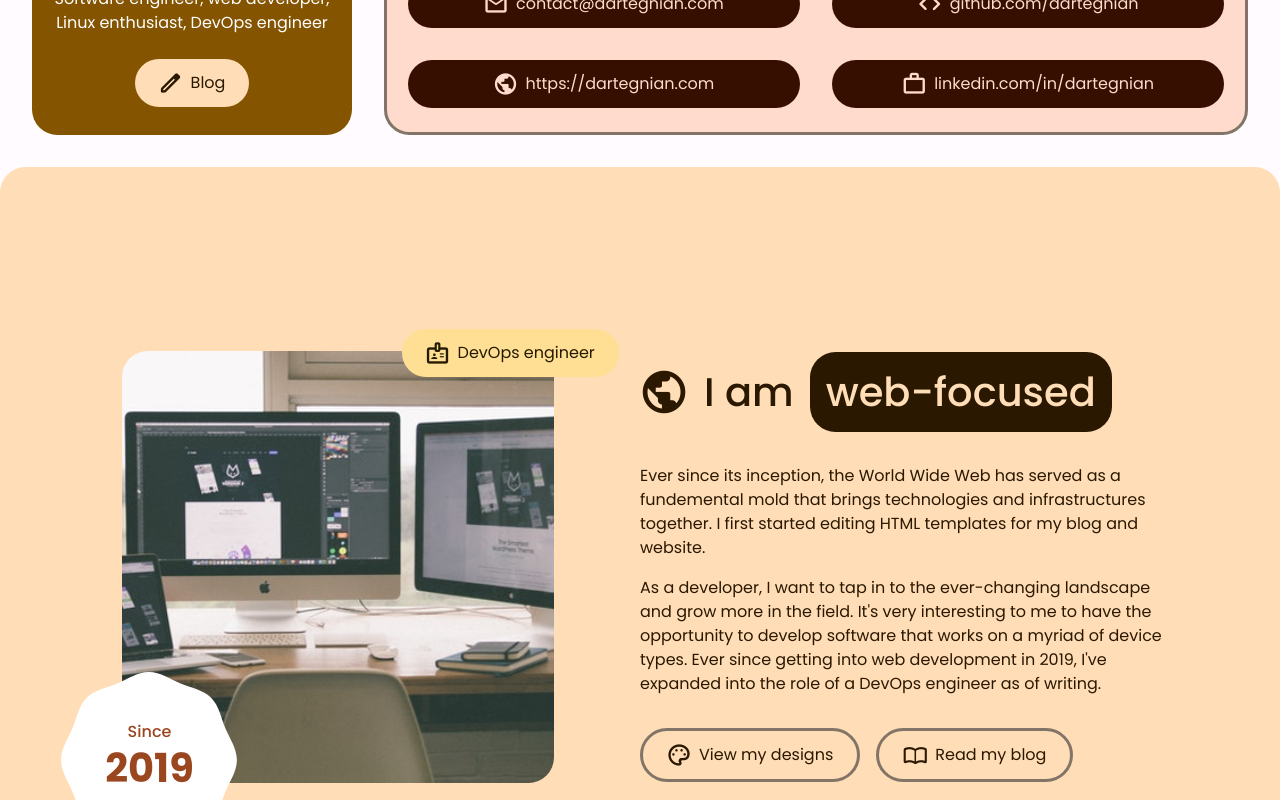
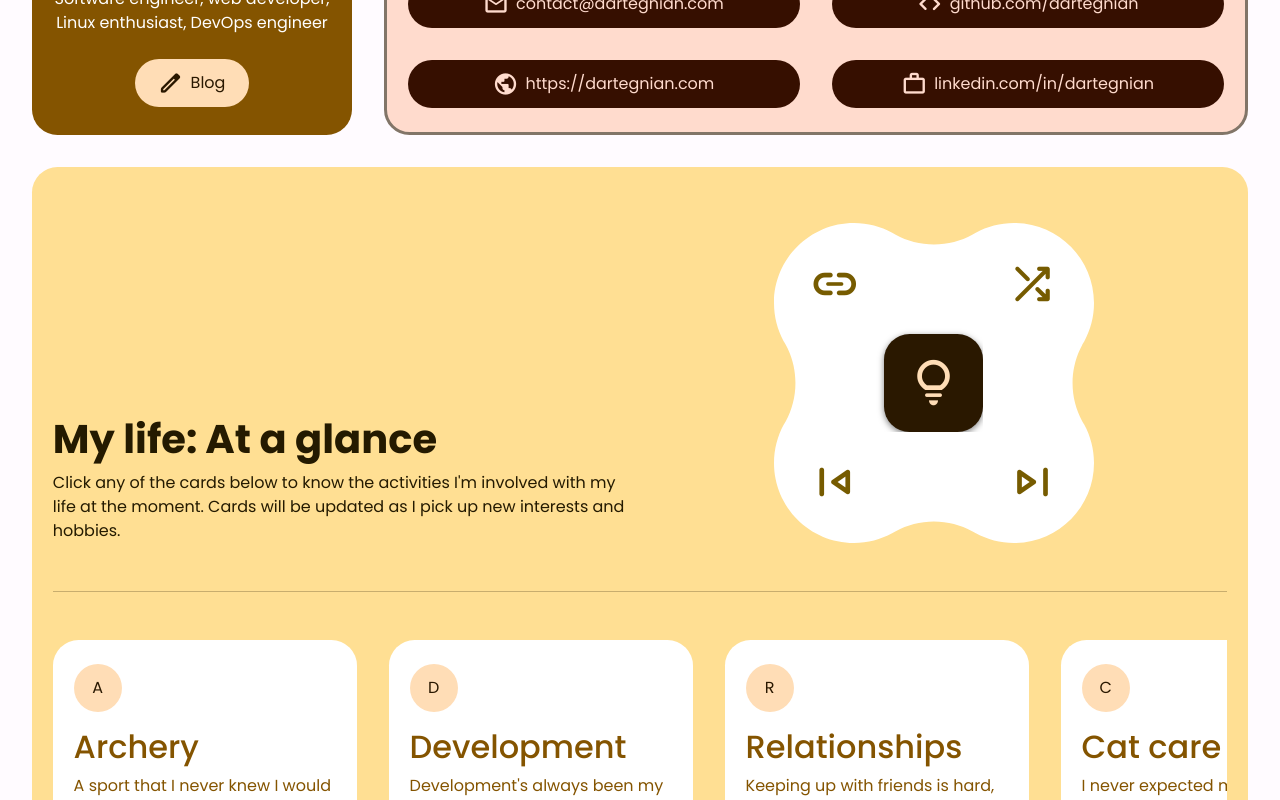
Before and after one commit to Dartegnian/portfolio, an Angular app: page / in a window 1280 px wide. Shown: the part 920-1720 px from the top of the page. Built offline with nearby package versions, Linux system fonts and the light colour scheme.

Commit message:
Implement at a glance section in portfolio

```diff
--- a/src/app/app.component.html
+++ b/src/app/app.component.html
@@ -4,6 +4,9 @@
 	<section class="profile-intro">
 		<profile-card></profile-card>
 		<profile-info></profile-info>
+	</section>
+	<section class="at-a-glance">
+		<life-at-a-glance></life-at-a-glance>
 	</section>
 	<section class="skill-section profile-body profile-body--themed">
 		<skill-picture></skill-picture>
--- a/src/app/app.component.scss
+++ b/src/app/app.component.scss
@@ -27,6 +27,10 @@
 	}
 }
 
+.at-a-glance {
+	padding: 2rem;
+}
+
 .skill-section {
 	display: flex;
     overflow: hidden;
--- a/src/app/app.module.ts
+++ b/src/app/app.module.ts
@@ -12,6 +12,7 @@ import { HeroBannerComponent } from './components/hero-banner/hero-banner.compon
 import { AccentSwitcherComponent } from './components/accent-switcher/accent-switcher.component';
 import { SkillPictureComponent } from './components/skill-picture/skill-picture.component';
 import { SkillInfoComponent } from './components/skill-info/skill-info.component';
+import { LifeAtAGlanceComponent } from './components/life-at-a-glance/life-at-a-glance.component';
 
 @NgModule({
   declarations: [
@@ -24,7 +25,8 @@ import { SkillInfoComponent } from './components/skill-info/skill-info.component
     HeroBannerComponent,
     AccentSwitcherComponent,
     SkillPictureComponent,
-    SkillInfoComponent
+    SkillInfoComponent,
+    LifeAtAGlanceComponent
   ],
   imports: [
     BrowserModule,
```
